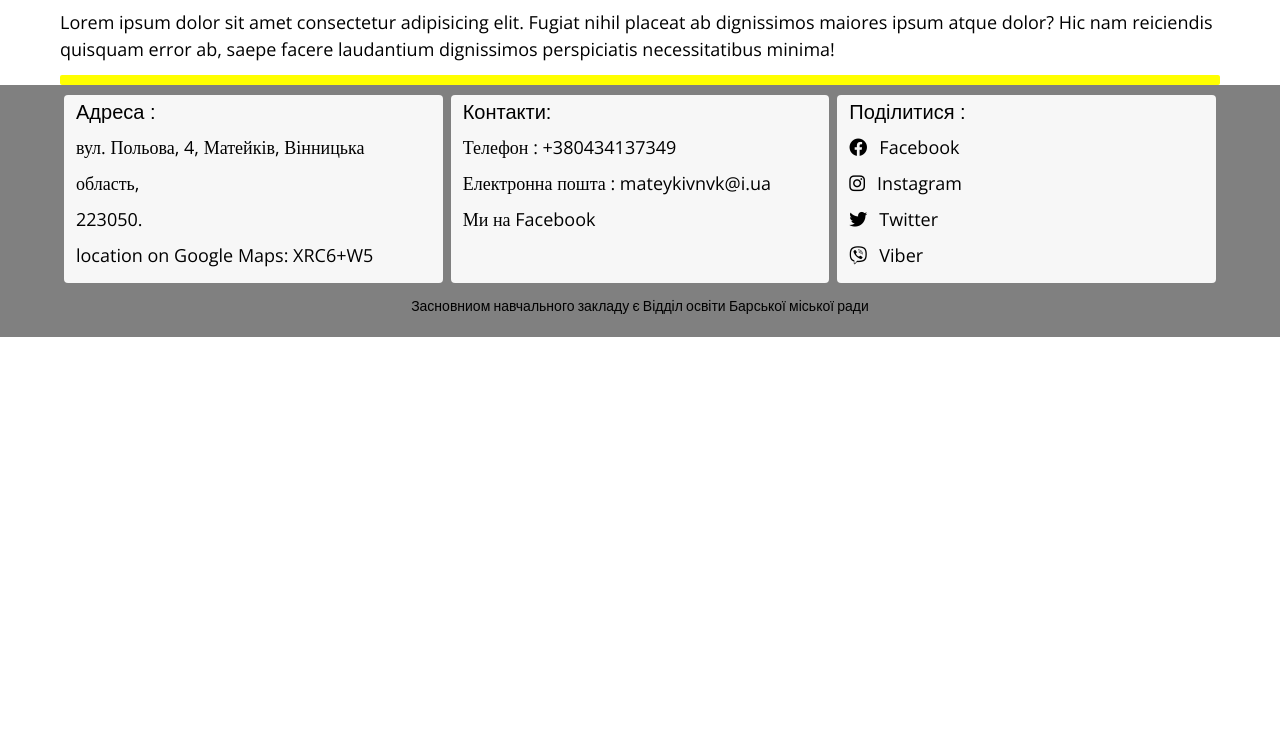
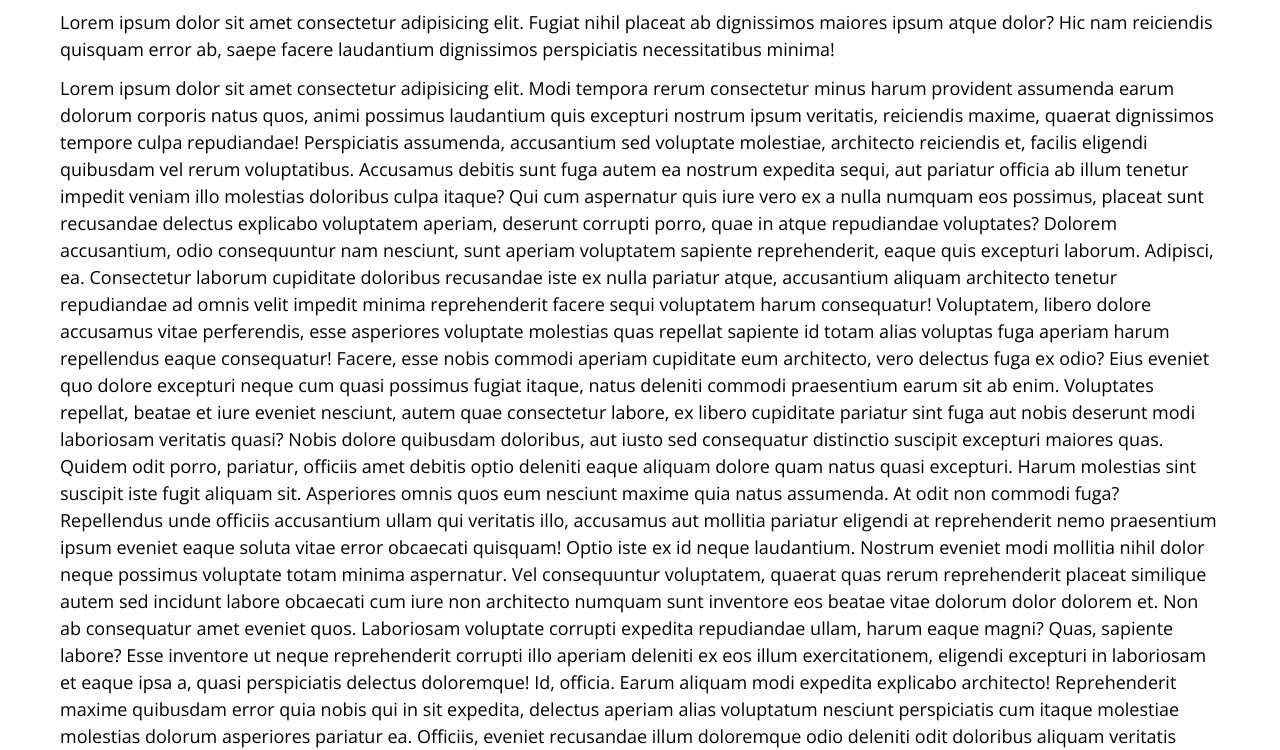
Before and after one commit to RomanNahaievskiy/Scoolsite, a plain HTML site: page index.html in a window 1280 px wide. Shown: the part 1099-1849 px from the top of the page. Before the commit the page ends 1436 px from the top, so only its background shows below. Drawn offline with nearby package versions, Linux system fonts and the light colour scheme.

Commit message:
перевірка  netyfy

```diff
--- a/index.html
+++ b/index.html
@@ -80,6 +80,44 @@
                     <p>Lorem ipsum dolor sit amet consectetur adipisicing elit. Fugiat nihil placeat ab dignissimos
                         maiores ipsum atque dolor? Hic nam reiciendis quisquam error ab, saepe facere laudantium
                         dignissimos perspiciatis necessitatibus minima!</p>
+                    <p>Lorem ipsum dolor sit amet consectetur adipisicing elit. Modi tempora rerum consectetur minus
+                        harum provident assumenda earum dolorum corporis natus quos, animi possimus laudantium quis
+                        excepturi nostrum ipsum veritatis, reiciendis maxime, quaerat dignissimos tempore culpa
+                        repudiandae! Perspiciatis assumenda, accusantium sed voluptate molestiae, architecto reiciendis
+                        et, facilis eligendi quibusdam vel rerum voluptatibus. Accusamus debitis sunt fuga autem ea
+                        nostrum expedita sequi, aut pariatur officia ab illum tenetur impedit veniam illo molestias
+                        doloribus culpa itaque? Qui cum aspernatur quis iure vero ex a nulla numquam eos possimus,
+                        placeat sunt recusandae delectus explicabo voluptatem aperiam, deserunt corrupti porro, quae in
+                        atque repudiandae voluptates? Dolorem accusantium, odio consequuntur nam nesciunt, sunt aperiam
+                        voluptatem sapiente reprehenderit, eaque quis excepturi laborum. Adipisci, ea. Consectetur
+                        laborum cupiditate doloribus recusandae iste ex nulla pariatur atque, accusantium aliquam
+                        architecto tenetur repudiandae ad omnis velit impedit minima reprehenderit facere sequi
+                        voluptatem harum consequatur! Voluptatem, libero dolore accusamus vitae perferendis, esse
+                        asperiores voluptate molestias quas repellat sapiente id totam alias voluptas fuga aperiam harum
+                        repellendus eaque consequatur! Facere, esse nobis commodi aperiam cupiditate eum architecto,
+                        vero delectus fuga ex odio? Eius eveniet quo dolore excepturi neque cum quasi possimus fugiat
+                        itaque, natus deleniti commodi praesentium earum sit ab enim. Voluptates repellat, beatae et
+                        iure eveniet nesciunt, autem quae consectetur labore, ex libero cupiditate pariatur sint fuga
+                        aut nobis deserunt modi laboriosam veritatis quasi? Nobis dolore quibusdam doloribus, aut iusto
+                        sed consequatur distinctio suscipit excepturi maiores quas. Quidem odit porro, pariatur,
+                        officiis amet debitis optio deleniti eaque aliquam dolore quam natus quasi excepturi. Harum
+                        molestias sint suscipit iste fugit aliquam sit. Asperiores omnis quos eum nesciunt maxime quia
+                        natus assumenda. At odit non commodi fuga? Repellendus unde officiis accusantium ullam qui
+                        veritatis illo, accusamus aut mollitia pariatur eligendi at reprehenderit nemo praesentium ipsum
+                        eveniet eaque soluta vitae error obcaecati quisquam! Optio iste ex id neque laudantium. Nostrum
+                        eveniet modi mollitia nihil dolor neque possimus voluptate totam minima aspernatur. Vel
+                        consequuntur voluptatem, quaerat quas rerum reprehenderit placeat similique autem sed incidunt
+                        labore obcaecati cum iure non architecto numquam sunt inventore eos beatae vitae dolorum dolor
+                        dolorem et. Non ab consequatur amet eveniet quos. Laboriosam voluptate corrupti expedita
+                        repudiandae ullam, harum eaque magni? Quas, sapiente labore? Esse inventore ut neque
+                        reprehenderit corrupti illo aperiam deleniti ex eos illum exercitationem, eligendi excepturi in
+                        laboriosam et eaque ipsa a, quasi perspiciatis delectus doloremque! Id, officia. Earum aliquam
+                        modi expedita explicabo architecto! Reprehenderit maxime quibusdam error quia nobis qui in sit
+                        expedita, delectus aperiam alias voluptatum nesciunt perspiciatis cum itaque molestiae molestias
+                        dolorum asperiores pariatur ea. Officiis, eveniet recusandae illum doloremque odio deleniti odit
+                        doloribus aliquam veritatis excepturi corrupti, optio inventore? Excepturi at dolorum, ipsam
+                        repellendus architecto delectus consequuntur dicta molestias adipisci, eius impedit aspernatur
+                        harum sapiente. Animi suscipit omnis quae quo esse?</p>
 
                 </div>
             </div>
--- a/scss/style.scss
+++ b/scss/style.scss
@@ -402,9 +402,6 @@ body{
     .main{
         padding: 45px 0 0 0;
     }
-    .header__list:last-child{
-        display: none;
-    }
 
     .title{
         font-size: 42px;
```
